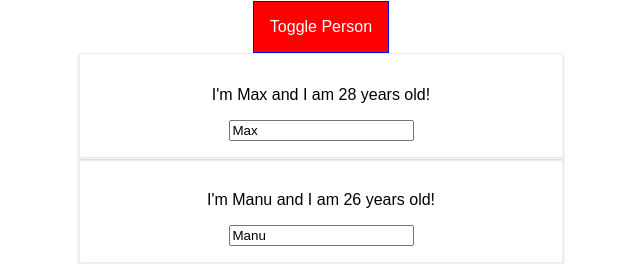
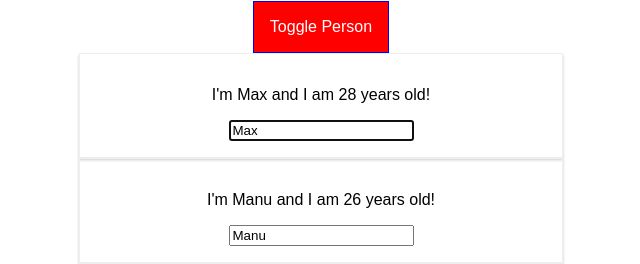
Before and after one commit to kinny94/React, a React app in the folder react-complete-guide/: page / in a window 1280 px wide. Both pictures are taken after a click on the button "Show Persons". Shown: the part 134-398 px from the top of the page, without its empty margins (319-959 px from the left). Built offline with nearby package versions, Linux system fonts and the light colour scheme.

Commit message:
Using references

```diff
--- a/react-complete-guide/src/components/Persons/Person/Person.js
+++ b/react-complete-guide/src/components/Persons/Person/Person.js
@@ -15,7 +15,10 @@
 	}
 
 	componentDidMount(){
-		console.log('[Person .js] Inside ComponentDidMount()');
+        console.log('[Person .js] Inside ComponentDidMount()');
+        if(this.props.position === 0){
+            this.inputElement.focus();
+        }
     }
 
     render(){
@@ -23,7 +26,12 @@
             <WithClass classes={ classes.Person } >
                 <p onClick={this.props.click}>I'm {this.props.name} and I am {this.props.age} years old!</p>
                 <p>{this.props.children}</p>
-                <input type="text"  onChange={this.props.changed} value={this.props.name}/>
+                <input
+                    ref={ (inp) => { this.inputElement = inp }}
+                    type="text"
+                    onChange={this.props.changed}
+                    value={this.props.name}
+                />
             </WithClass>
         );
     }
--- a/react-complete-guide/src/components/Persons/Persons.js
+++ b/react-complete-guide/src/components/Persons/Persons.js
@@ -47,6 +47,7 @@
                 name = {per.name}
                 age = {per.age}
                 key = {per.id}
+                position = {index}
                 changed = {(event) => this.props.changed(event, per.id)}
             />
         });
```
